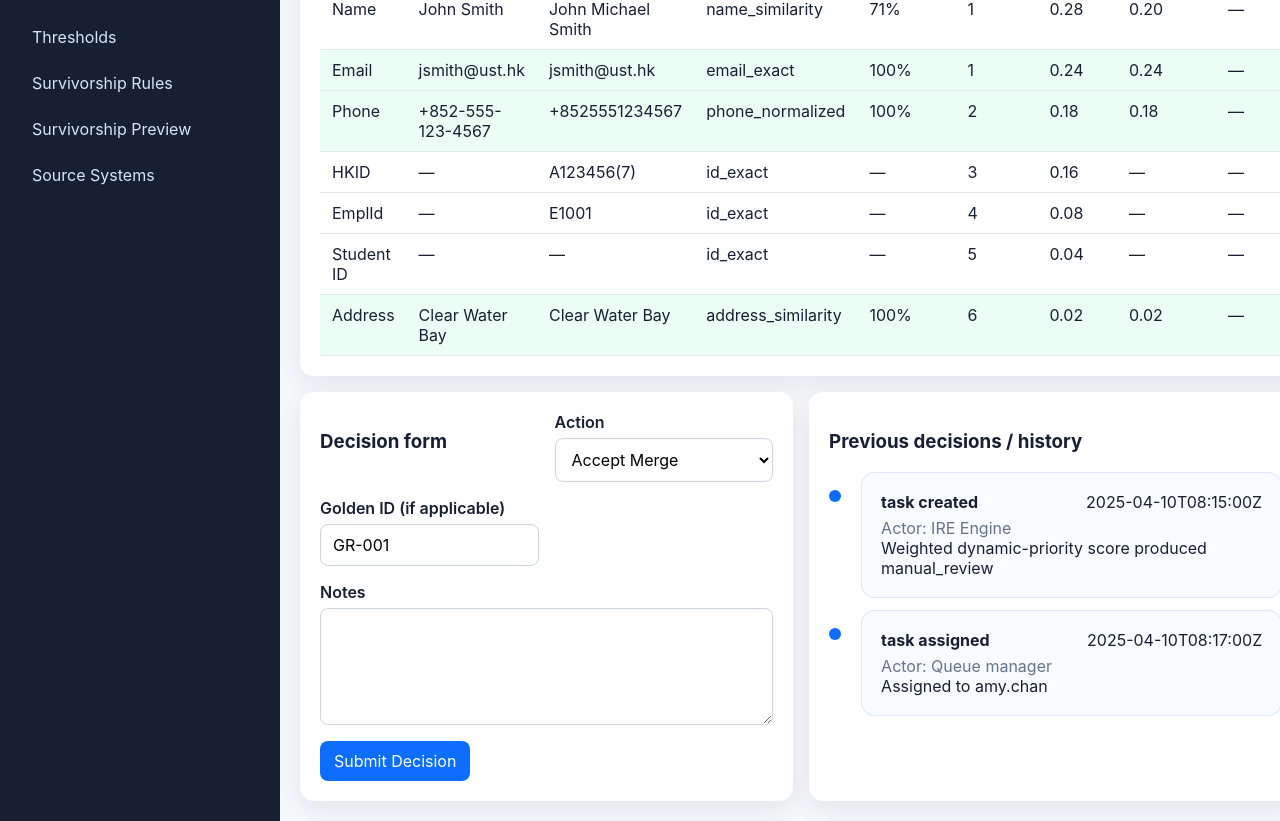
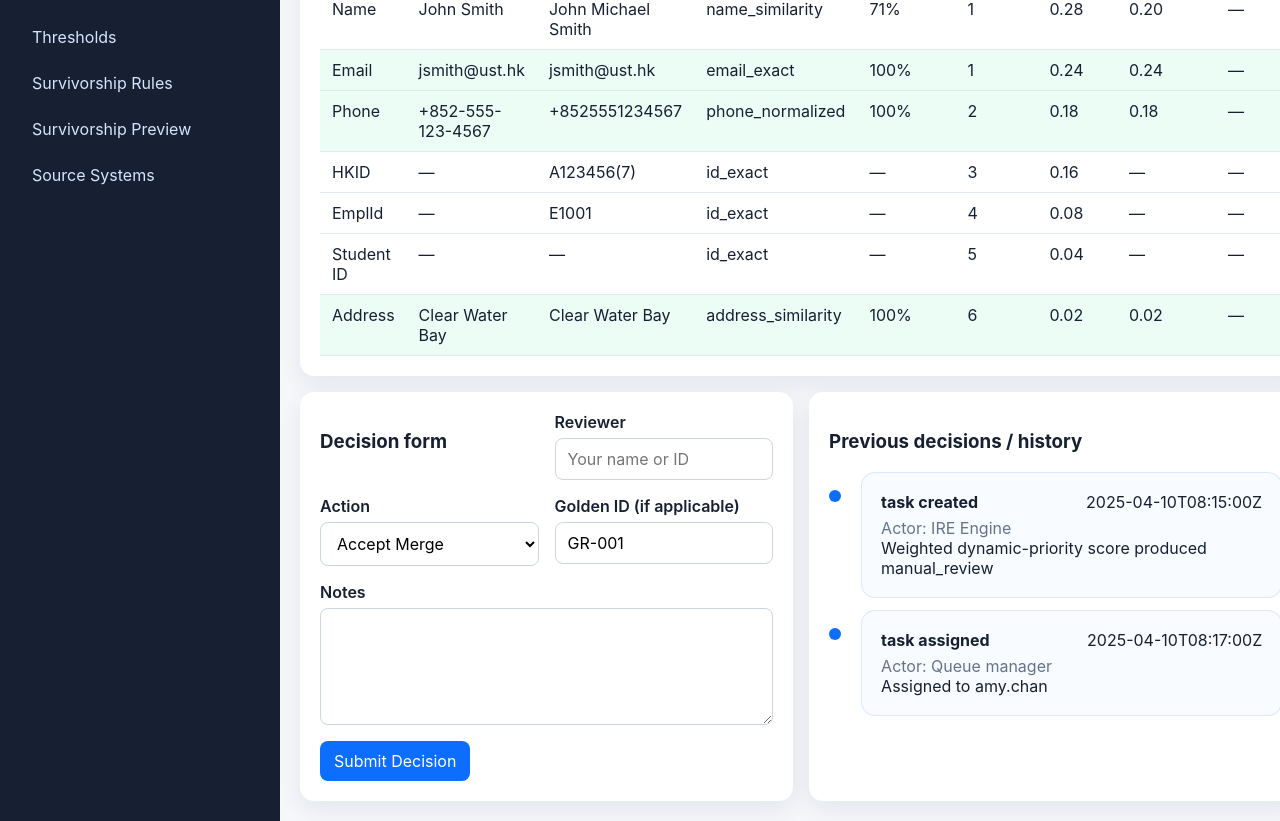
Before and after one commit to isharryfung/IRE-testing, a React (Vite) app in the folder ui/: page /manual-review/1 in a window 1280 px wide. Shown: the part 816-1637 px from the top of the page. Built offline with nearby package versions, Linux system fonts and the light colour scheme; no server answers.

Commit message:
fix: align ManualReviewDetail form payload with API DecisionPayload

```diff
--- a/ui/src/pages/ManualReviewDetail.jsx
+++ b/ui/src/pages/ManualReviewDetail.jsx
@@ -12,7 +12,7 @@ import { extractArray, usePageData } from './pageHelpers.js';
 export default function ManualReviewDetail() {
   const { taskId } = useParams();
   const fallback = useMemo(() => demoReviewTasks.find((item) => item.task_id === taskId) || demoReviewTasks[0], [taskId]);
-  const [form, setForm] = useState({ action: 'accept_merge', notes: '', golden_id: fallback.candidate?.record_id || '' });
+  const [form, setForm] = useState({ reviewer: '', decision: 'accept_merge', notes: '', selected_golden_id: fallback.candidate?.record_id || '' });
   const [submitMessage, setSubmitMessage] = useState('');
   const { loading, error, data } = usePageData(
     async () => {
@@ -57,8 +57,9 @@ export default function ManualReviewDetail() {
       <div className="two-col">
         <form className="card form-grid" onSubmit={handleSubmit}>
           <h3>Decision form</h3>
-          <label className="field"><span>Action</span><select value={form.action} onChange={(event) => setForm({ ...form, action: event.target.value })}><option value="accept_merge">Accept Merge</option><option value="reject_candidate">Reject Candidate</option><option value="create_new_golden">Create New Golden</option><option value="escalate">Escalate</option><option value="request_more_info">Request More Info</option></select></label>
-          <label className="field"><span>Golden ID (if applicable)</span><input value={form.golden_id} onChange={(event) => setForm({ ...form, golden_id: event.target.value })} /></label>
+          <label className="field"><span>Reviewer</span><input value={form.reviewer} onChange={(event) => setForm({ ...form, reviewer: event.target.value })} placeholder="Your name or ID" required /></label>
+          <label className="field"><span>Action</span><select value={form.decision} onChange={(event) => setForm({ ...form, decision: event.target.value })}><option value="accept_merge">Accept Merge</option><option value="reject_candidate">Reject Candidate</option><option value="create_new_golden">Create New Golden</option><option value="escalate">Escalate</option><option value="request_more_info">Request More Info</option></select></label>
+          <label className="field"><span>Golden ID (if applicable)</span><input value={form.selected_golden_id} onChange={(event) => setForm({ ...form, selected_golden_id: event.target.value })} /></label>
           <label className="field full-width"><span>Notes</span><textarea rows="5" value={form.notes} onChange={(event) => setForm({ ...form, notes: event.target.value })} /></label>
           <div className="button-row"><button type="submit" className="button primary">Submit Decision</button></div>
           {submitMessage && <div className="muted-text">{submitMessage}</div>}
```
